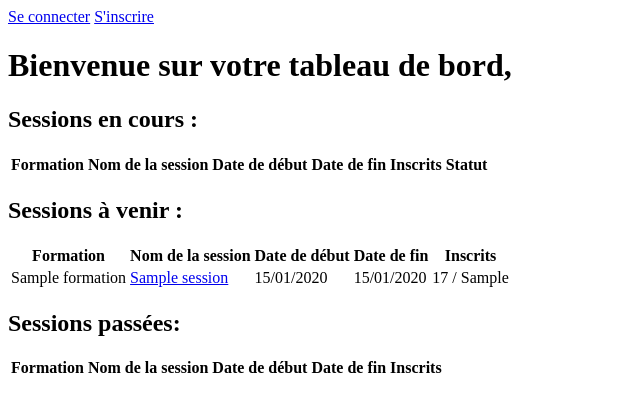
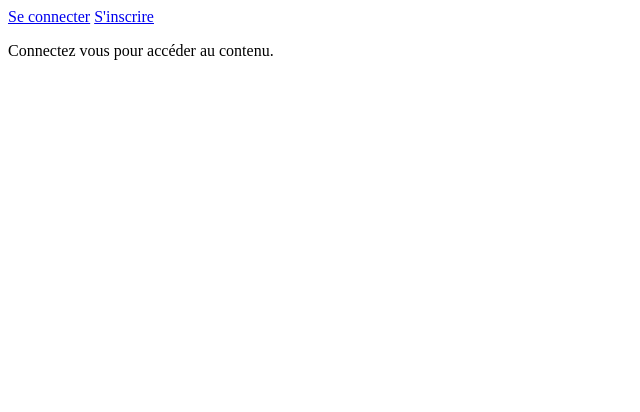
Before and after one commit to PierreWTH/ExoSymfonySession, a Symfony app: template templates/home/index.html.twig in a window 1280 px wide. Shown: the top 412 px of the page, without its empty margins (0-640 px from the left). Run offline with Twig, Linux system fonts and the light colour scheme; the template is opened without the code that fills it: most values are stand-ins (such as "Sample title", 1, 10 or a date in 2020); lists and menus that the app fills with data are empty; some libraries are stand-ins or nearby versions.

Commit message:
page d'acceuil quand pas connecté

```diff
--- a/templates/home/index.html.twig
+++ b/templates/home/index.html.twig
@@ -3,6 +3,12 @@
 {% block title %}Acceuil{% endblock %}
 
 {% block body %}
+
+{% if not app.user %}
+
+<p> Connectez vous pour accéder au contenu. </p>
+
+{% else %}
 
 <h1> Bienvenue sur votre tableau de bord, {{ app.user.prenom}} {{app.user.nom }}</h1>
 
@@ -95,5 +101,5 @@
         {% endfor %}
     </tbody>
 </table>
-
+{% endif %}
 {% endblock %}
```
